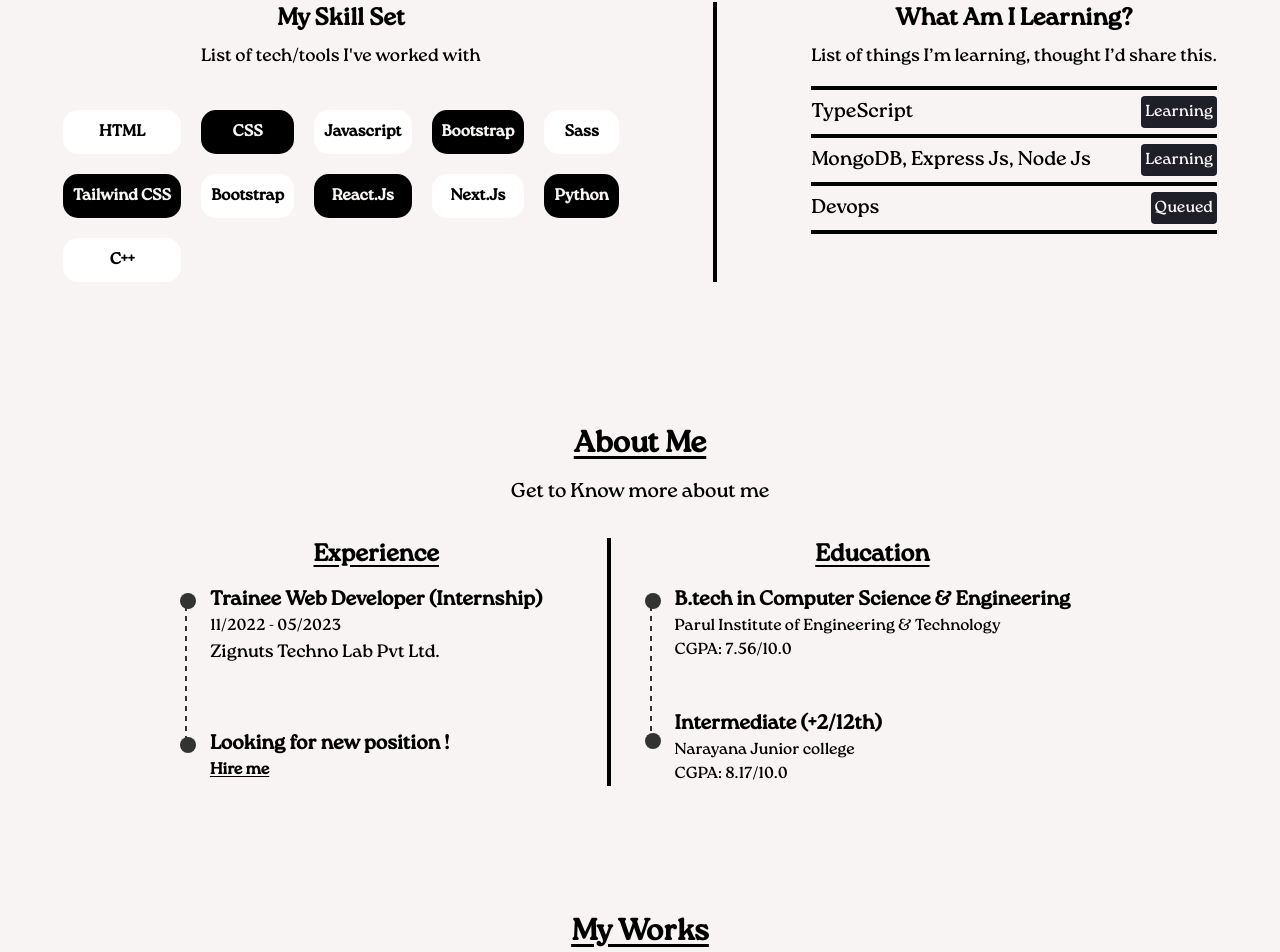
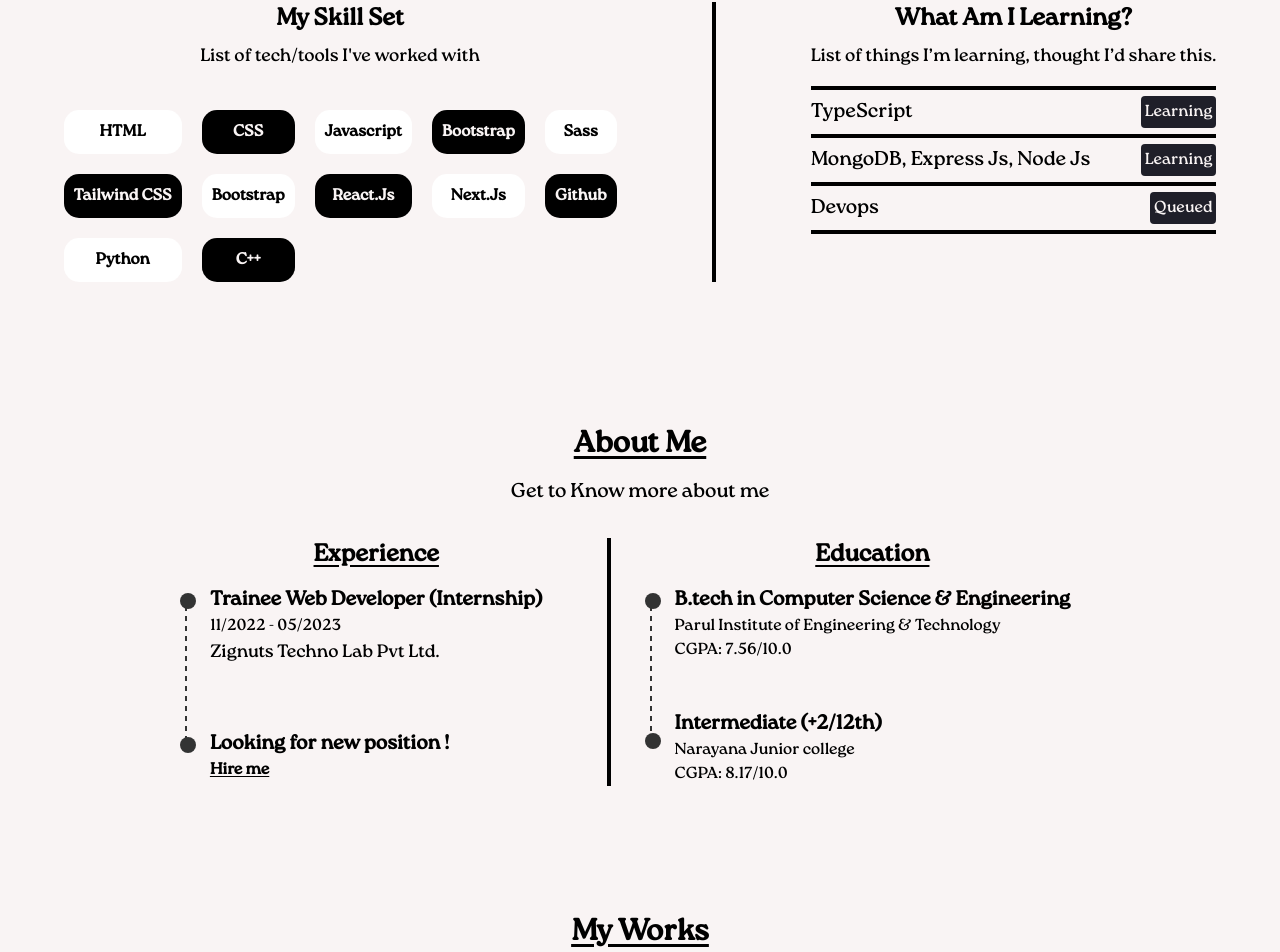
Before and after one commit to DSYaswanth777/Personal_Protfolio, a Next.js app: page / in a window 1280 px wide. Shown: the part 746-1698 px from the top of the page. Built offline with nearby package versions, Linux system fonts and the light colour scheme.

Commit message:
Removal of unused files

```diff
--- a/src/components/Skils_Section.jsx
+++ b/src/components/Skils_Section.jsx
@@ -18,7 +18,7 @@ const Skils_Section = forwardRef((props, ref) => {
             <div className="skills-section pt-10">
               <p>HTML</p> <p>CSS</p> <p>Javascript</p> <p>Bootstrap</p>{" "}
               <p>Sass</p> <p>tailwind CSS</p> <p>Bootstrap</p> <p>React.Js</p>{" "}
-              <p>Next.Js</p>
+              <p>Next.Js</p><p>Github</p>
               <p>Python</p> <p>C++</p>
             </div>
           </div>
```
Also changed, not shown: 1 other file (tests, documents, lock files or other folders).
